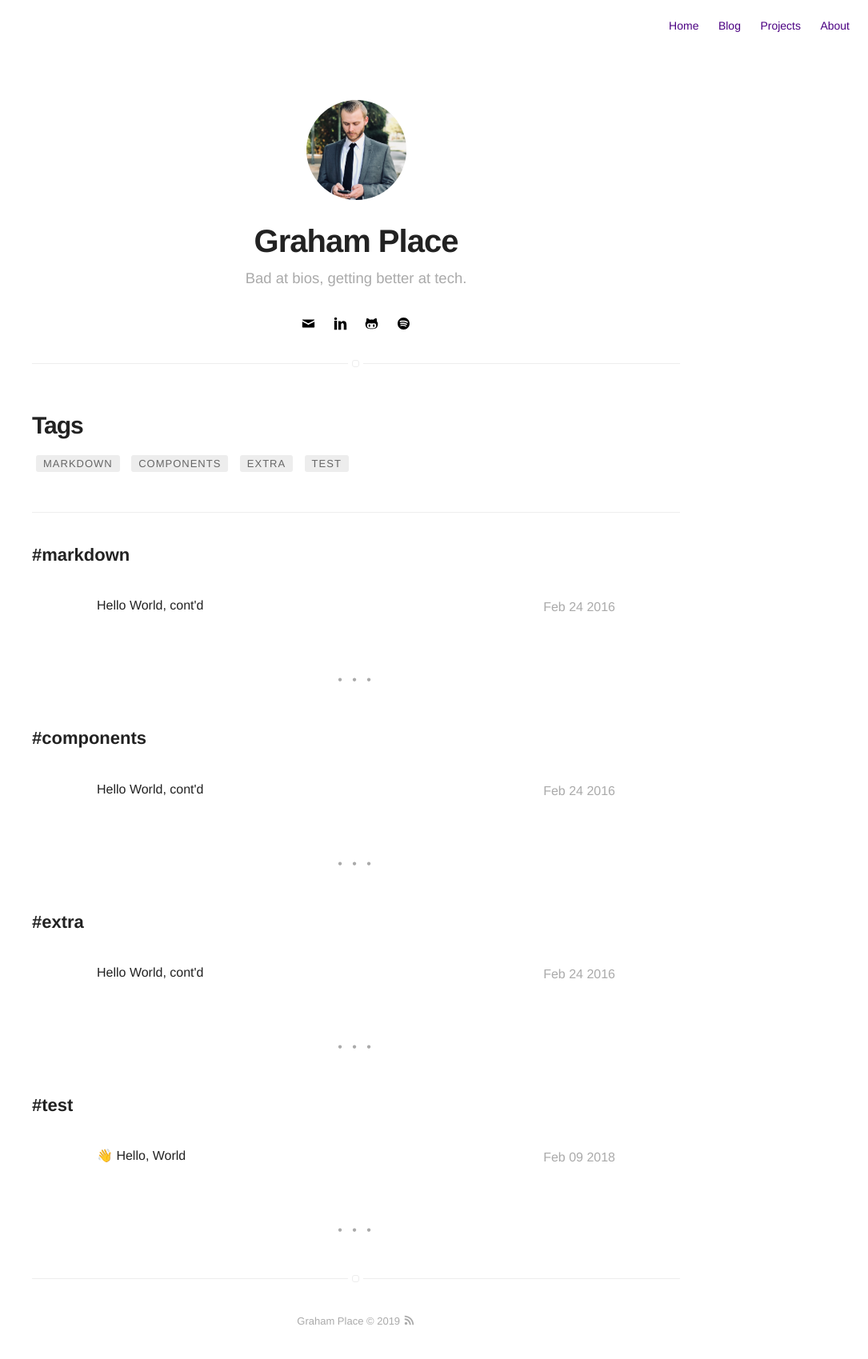
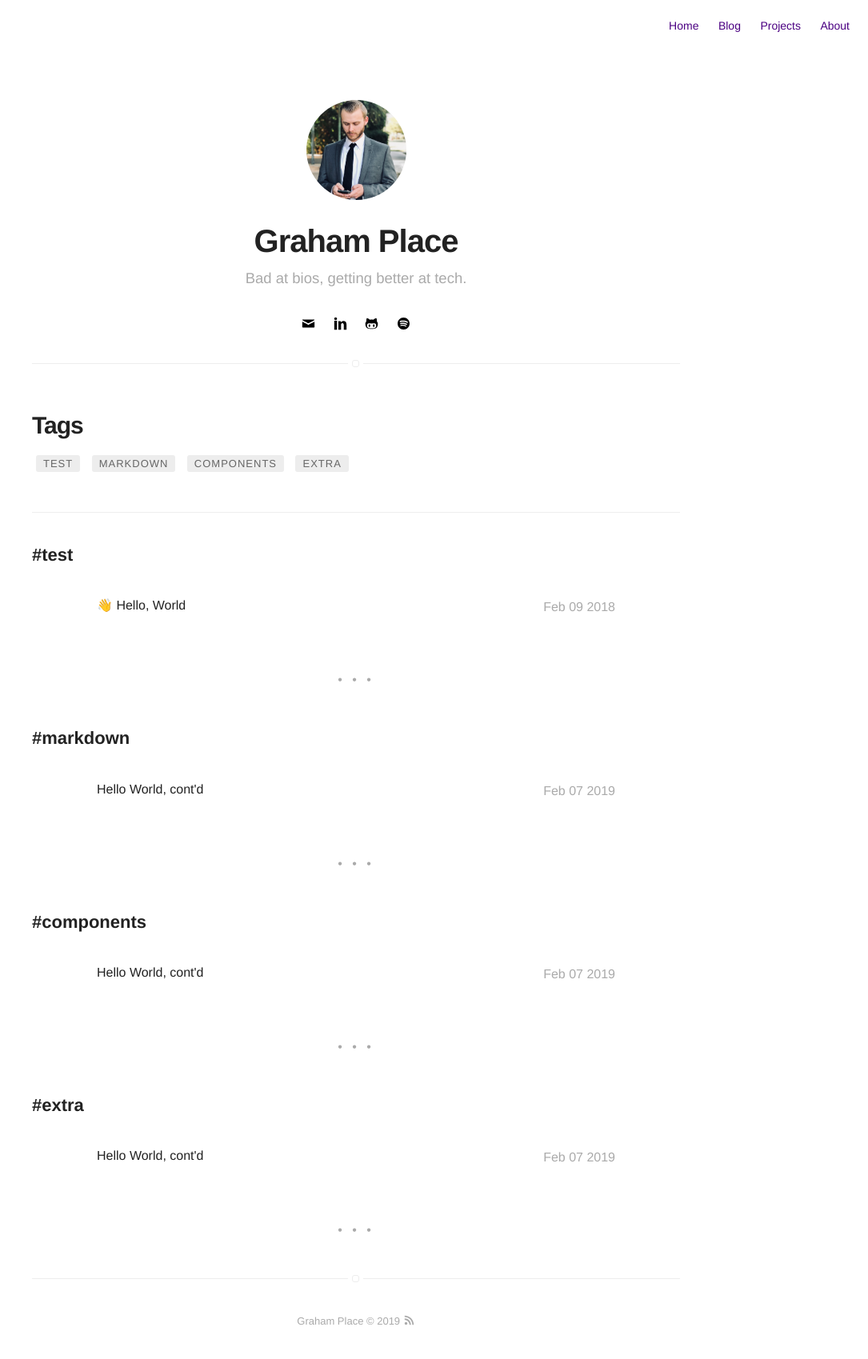
Before and after one commit to grahamplace/grahamplace.github.io, a Jekyll site: the page built from tags.html, in a window 1280 px wide. Shown: the whole page at 80% size, without its empty margins (195-1280 px from the left). Built offline with Jekyll 4.4.1, drawn with Linux system fonts in a browser that asks for light colours; emoji names are drawn with the system emoji font.

Commit message:
fix date

```diff
--- a/_posts/2019-02-09-hello-world-post.markdown
+++ b/_posts/2019-02-09-hello-world-post.markdown
@@ -1,7 +1,7 @@
 ---
 title: "Hello World, cont'd"
 layout: post
-date: 2016-02-24 22:48
+date: 2019-02-07 07:38
 headerImage: false
 tag:
 - markdown
```
Also changed, not shown: 6 other files.
